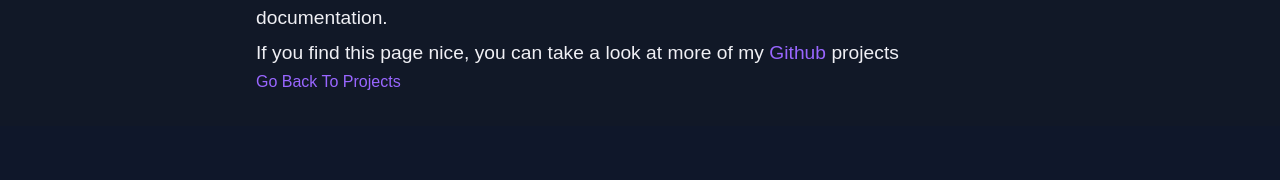
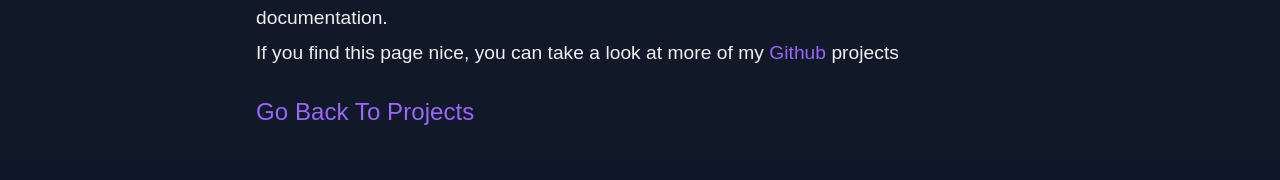
Before and after one commit to IsabelTizon/react-portfolio, a Next.js app: page /projects/2 in a window 1280 px wide. Shown: the part 1906-2086 px from the top of the page. Built offline with nearby package versions, Linux system fonts and the light colour scheme.

Commit message:
links connected in Project details

```diff
--- a/src/app/projects/[projectDetails]/page.js
+++ b/src/app/projects/[projectDetails]/page.js
@@ -69,18 +69,20 @@ export default function projectDetails({ params }) {
 							<Link
 								target="_blank"
 								href="https://github.com/IsabelTizon"
-								className="text-[#9966ff]"
+								className="text-[#9966ff] hover:text-[#7a33ff] transition-colors duration-300"
 							>
 								Github
 							</Link>{" "}
 							projects
 						</p>
-						<Link
-							className="text-[#9966ff] capitalize mt-[5rem]"
-							href="/projects"
-						>
-							Go back to projects
-						</Link>
+						<h6 className="pt-6">
+							<Link
+								className="text-[#9966ff] hover:text-[#7a33ff] transition-colors duration-300 capitalize"
+								href="/projects"
+							>
+								Go back to projects
+							</Link>
+						</h6>
 					</div>
 				</div>
 			</div>
```
